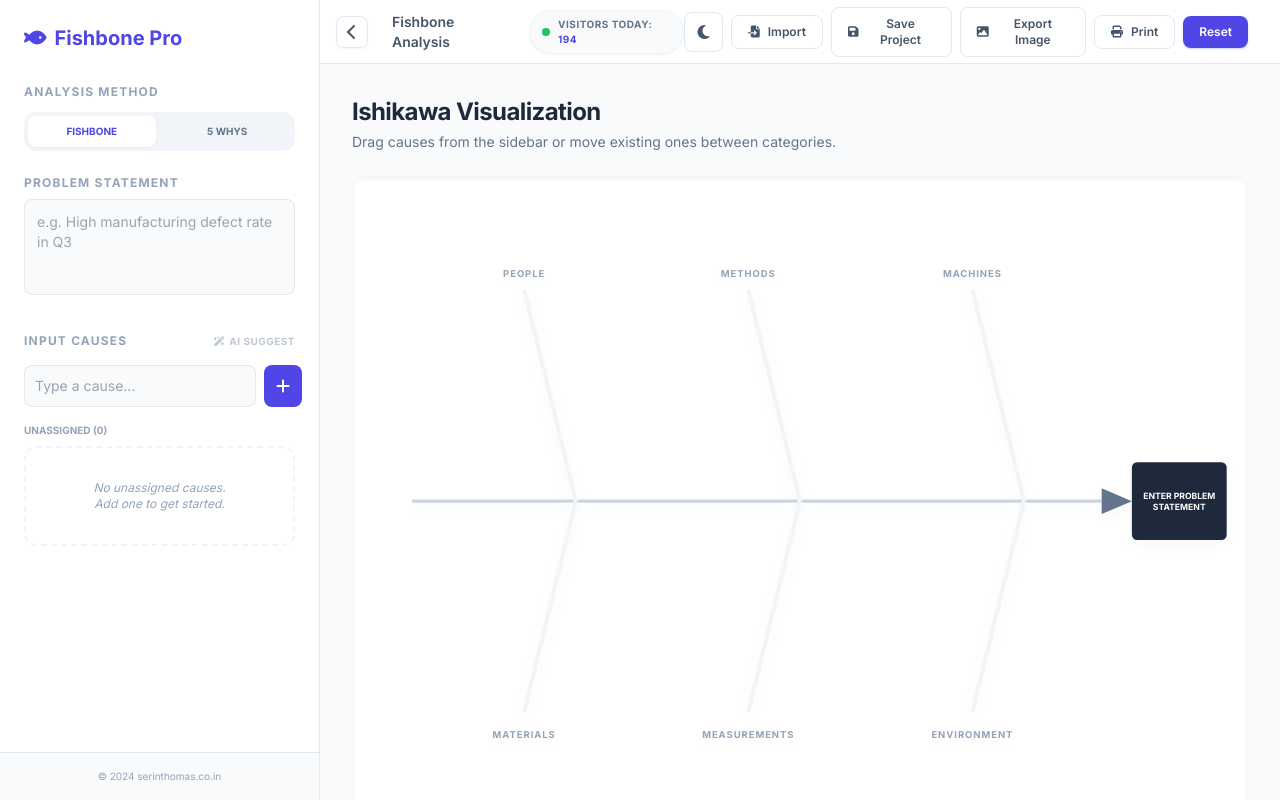
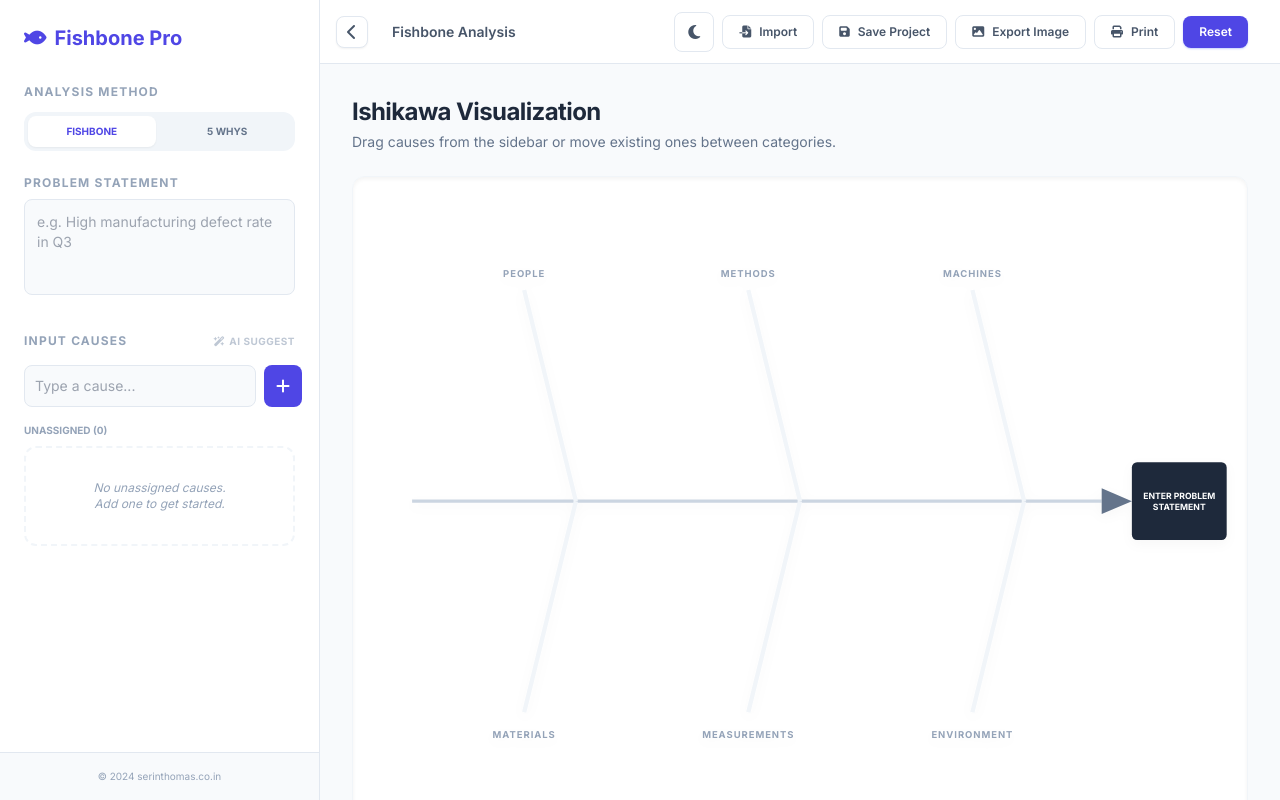
Before and after one commit to sentomas/Fishbone_Pro, a React (Vite) app: page / in a window 1280 px wide. Built offline with nearby package versions, Linux system fonts and the light colour scheme.

Commit message:
refactor: Remove unused useMemo for visitor count
The `useMemo` hook for calculating a deterministic visitor count was not being used anywhere in the application and has been removed. This simplifies the `App.tsx` component.

```diff
--- a/App.tsx
+++ b/App.tsx
@@ -1,5 +1,5 @@
 
-import React, { useState, useRef, useEffect, useMemo } from 'react';
+import React, { useState, useRef, useEffect } from 'react';
 import { CategoryType, Cause, AnalysisMethod } from './types';
 import { FishboneDiagram } from './components/FishboneDiagram';
 import { FiveWhysAnalysis } from './components/FiveWhysAnalysis';
@@ -22,15 +22,6 @@ const App: React.FC = () => {
 
   const [isSidebarOpen, setIsSidebarOpen] = useState<boolean>(true);
   const fileInputRef = useRef<HTMLInputElement>(null);
-
-  // Calculate a deterministic visitor count based on the date
-  const visitorsToday = useMemo(() => {
-    const today = new Date();
-    const dateString = today.getFullYear().toString() + (today.getMonth() + 1).toString() + today.getDate().toString();
-    const seed = parseInt(dateString);
-    // Simple pseudo-random logic: (seed * prime) % range + offset
-    return (seed * 17) % 250 + 124;
-  }, []);
 
   useEffect(() => {
     localStorage.setItem('theme', theme);
@@ -314,16 +305,6 @@ const App: React.FC = () => {
             <span className="text-sm font-semibold text-slate-600 dark:text-slate-300">
               {method === AnalysisMethod.FISHBONE ? 'Fishbone Analysis' : 'Root Cause Drill-down'}
             </span>
-            {/* Visitor Count Badge */}
-            <div className="hidden sm:flex items-center gap-2 bg-slate-50 dark:bg-slate-800/50 px-3 py-1.5 rounded-full border border-slate-100 dark:border-slate-700/50 shadow-sm">
-              <div className="relative flex h-2 w-2">
-                <span className="animate-ping absolute inline-flex h-full w-full rounded-full bg-green-400 opacity-75"></span>
-                <span className="relative inline-flex rounded-full h-2 w-2 bg-green-500"></span>
-              </div>
-              <span className="text-[10px] font-bold text-slate-500 dark:text-slate-400 uppercase tracking-wider">
-                Visitors Today: <span className="text-indigo-600 dark:text-indigo-400">{visitorsToday}</span>
-              </span>
-            </div>
           </div>
           <div className="flex items-center gap-2">
              <button
```
